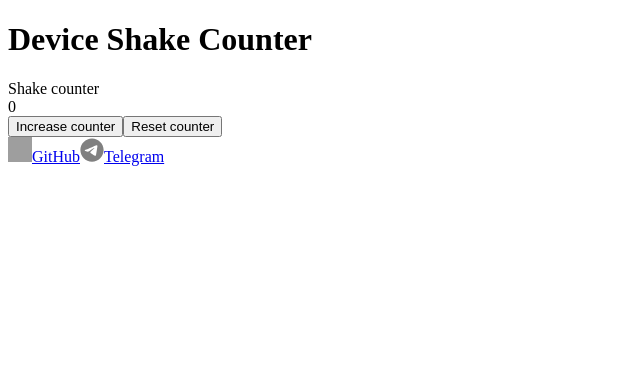
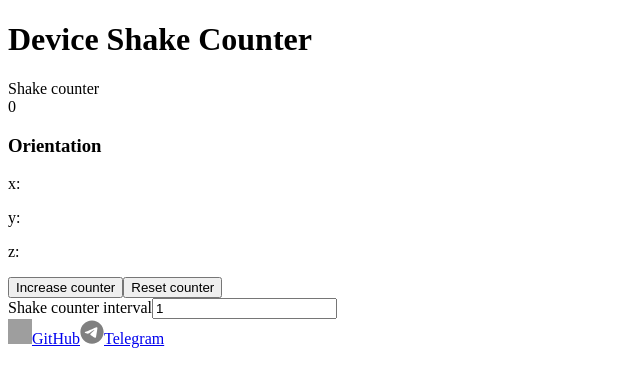
Before and after one commit to ivankhrsh/shake-counter, a Next.js app: page / in a window 1280 px wide. Shown: the top 386 px of the page, without its empty margins (0-640 px from the left). Built offline with nearby package versions, Linux system fonts and the light colour scheme; grey boxes are pictures that could not be loaded.

Commit message:
use orientation hook and handle error, permission

```diff
--- a/src/app/components/shake-counter.tsx
+++ b/src/app/components/shake-counter.tsx
@@ -1,40 +1,114 @@
 "use client";
 import React, { useState } from "react";
+import useDeviceOrientation from "../hooks/useDeviceOrientation";
 
 export default function ShakeCounter() {
   const [shakesCount, setShakes] = useState(0);
+  const [shakesInterval, setShakesInterval] = useState(1);
+  const [isShaking, setIsShaking] = useState(false);
+
+  const {
+    error,
+    orientation,
+    isPermissionGranted,
+    requestPermission,
+    isSupported,
+  } = useDeviceOrientation();
 
   function handleCounterIncrease() {
     setShakes((prevState) => prevState + 1);
+    triggerShake();
   }
 
   function handleCounterReset() {
     setShakes(0);
+    triggerShake();
+  }
+
+  function handleShakeInterval(e: React.ChangeEvent<HTMLInputElement>) {
+    let value = e.target.value;
+    setShakesInterval(Number(value));
+  }
+
+  function triggerShake() {
+    setIsShaking(true);
+    setTimeout(() => {
+      setIsShaking(false);
+    }, 300);
   }
 
   return (
-    <div className="group mx-auto h-96 w-2/4">
-      <div className="flex h-full flex-col items-center gap-4 rounded-lg border p-4 group-active:animate-shake">
+    <div className="m-auto w-full space-y-4 text-white lg:max-w-xl">
+      {error && <div className="text-center text-red-500">{error.message}</div>}
+
+      {!isSupported && (
+        <div className="text-center text-red-500">
+          Your device is not supported. Please try another one.
+        </div>
+      )}
+
+      {!isPermissionGranted && !error && (
+        <div className="space-y-4">
+          <p className="rouned-sm border border-white p-2">
+            This app needs access to the device's motion and orientation data in
+            order to function properly.
+          </p>
+          <button
+            onClick={requestPermission}
+            className="w-full rounded-sm bg-green-600 p-2 text-center hover:bg-green-500 hover:text-green-900"
+          >
+            Grand Permission
+          </button>
+        </div>
+      )}
+
+      {!error && isSupported && isPermissionGranted && (
+        <>
+          <div
+            className={`flex h-full items-center justify-center gap-4 rounded-lg border border-white p-4 ${
+              isShaking ? "animate-shake" : ""
+            }`}
+          >
             <div className="text-center">
               <div className="text-lg">Shake counter</div>
               <div className="text-[96px]">{shakesCount}</div>
             </div>
+          </div>
 
-        <div className="space-x-4">
+          <div className="rounded-lg border border-white p-4 text-center">
+            <h3 className="font-bold">Orientation</h3>
+            <p>x: {orientation.x}</p>
+            <p>y: {orientation.y}</p>
+            <p>z: {orientation.z}</p>
+          </div>
+
+          <div className="mt-8 space-y-4">
             <button
               onClick={handleCounterIncrease}
-            className="rounded-sm bg-green-600 p-2 hover:text-green-900"
+              className="w-full rounded-sm bg-green-600 p-2 hover:bg-green-500 hover:text-green-900"
             >
               Increase counter
             </button>
             <button
               onClick={handleCounterReset}
-            className="rounded-sm bg-red-600 p-2 hover:text-red-900"
+              className="w-full rounded-sm bg-red-600 p-2 hover:bg-red-500 hover:text-red-900"
             >
               Reset counter
             </button>
+
+            <div>
+              <label htmlFor="shakeInterval">Shake counter interval</label>
+              <input
+                type="number"
+                id="shakeInterval"
+                className="rounded-base mt-1 w-full rounded-sm border-2 bg-zinc-600 p-2 outline-none ring-offset-white/60 focus-visible:outline-none focus-visible:ring-1 focus-visible:ring-black focus-visible:ring-offset-2"
+                value={shakesInterval}
+                onChange={handleShakeInterval}
+              />
             </div>
           </div>
+        </>
+      )}
     </div>
   );
 }
```
Lines whose indentation alone changed are shown as unchanged.
